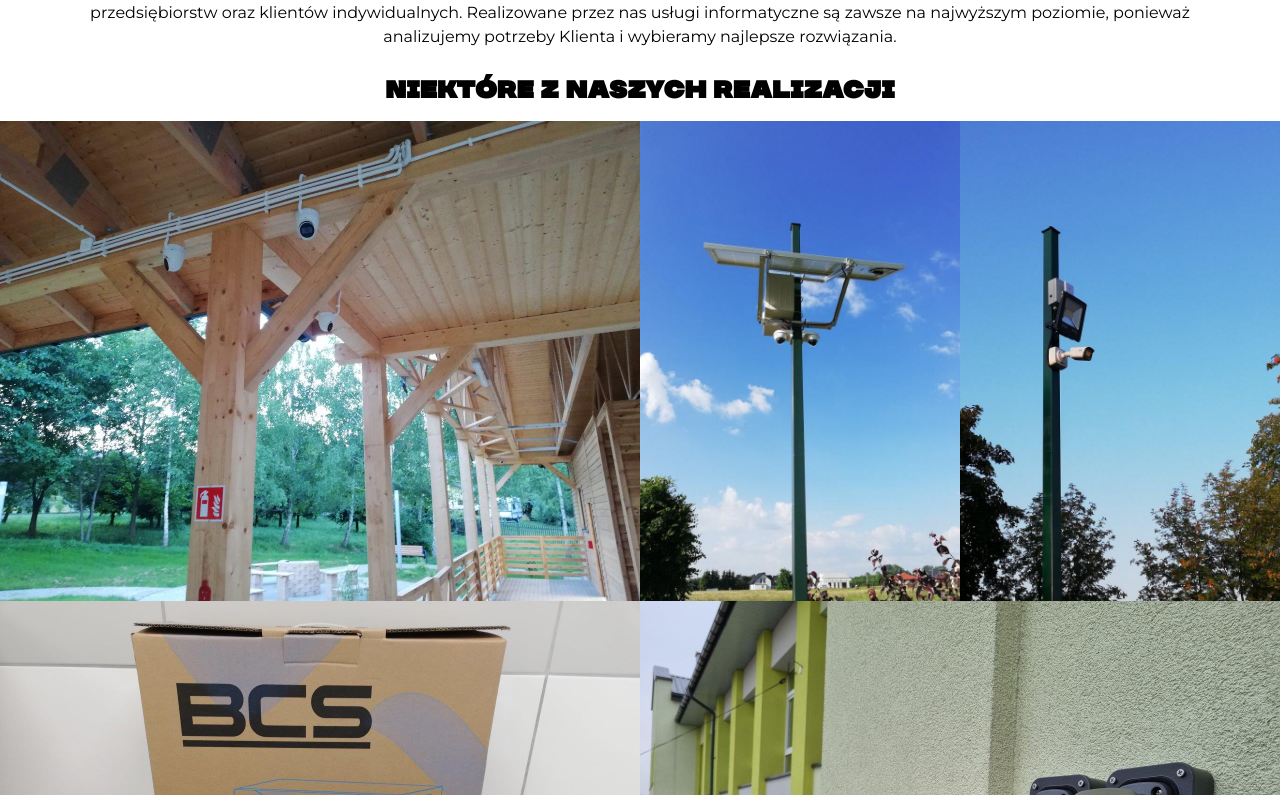
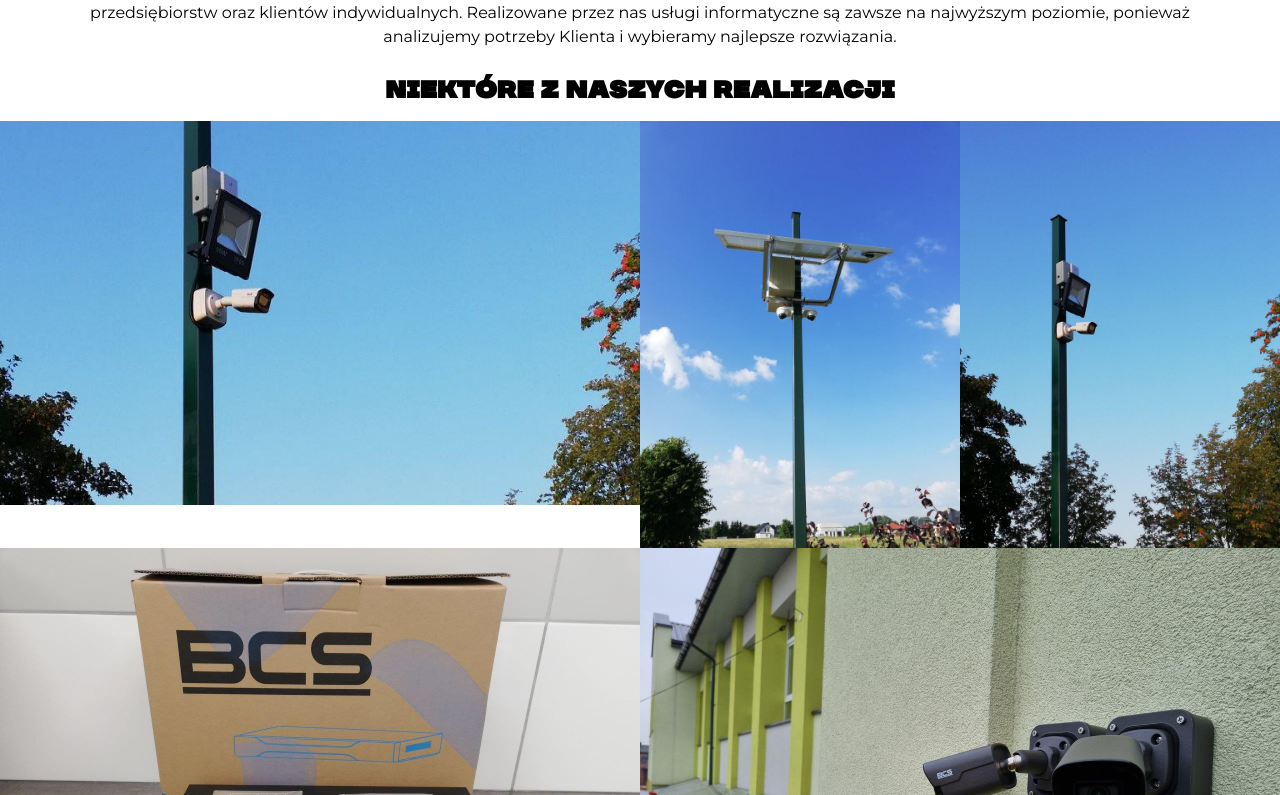
Before and after one commit to Tucznik2/gregnet-plowy, a React (Create React App) app: page / in a window 1280 px wide. Shown: the part 1405-2200 px from the top of the page. Built offline with nearby package versions, Linux system fonts and the light colour scheme.

Commit message:
created component for gallery with basic functionality

```diff
--- a/src/App.css
+++ b/src/App.css
@@ -57,6 +57,14 @@ p {
   .facebook-icon {
     font-size: 40px;
   }
+}
+.fade-in {
+  transition: opacity 1.5s ease;
+}
+
+.fade-out {
+  opacity: 0;
+  transition: opacity 1.5s ease;
 }
 /* header */
 header {
@@ -194,6 +202,7 @@ nav li {
 /* about */
 .about-images {
   width: 100%;
+  transition: opacity ease-in-out 1s;
 }
 @media screen and (min-width: 640px) {
   .about-images {
--- a/src/components/about.js
+++ b/src/components/about.js
@@ -1,9 +1,5 @@
 import { forwardRef } from 'react';
-import Photo1 from '../images/realizations/01.jpg';
-import Photo2 from '../images/realizations/02.jpg';
-import Photo3 from '../images/realizations/03.jpg';
-import Photo4 from '../images/realizations/04.jpg';
-import Photo5 from '../images/realizations/05.jpg';
+import Gallery from './gallery';
 
 function About(props, ref) {
   return (
@@ -22,23 +18,7 @@ function About(props, ref) {
           Niektóre z naszych realizacji
         </h2>
       </div>
-      <div className="about-images w-full grid">
-        <div className="about-img col-span-2">
-          <img src={Photo1} alt="realization-1" />
-        </div>
-        <div className="about-img sm:col-span-2 sm:row-start-2 sm:col-start-3">
-          <img src={Photo2} alt="realization-2" />
-        </div>
-        <div className="about-img">
-          <img src={Photo3} alt="realization-3" />
-        </div>
-        <div className="about-img">
-          <img src={Photo4} alt="realization-4" />
-        </div>
-        <div className="about-img sm:col-span-2">
-          <img src={Photo5} alt="realization-5" />
-        </div>
-      </div>
+      <Gallery />
     </div>
   );
 }
--- /dev/null
+++ b/src/components/gallery.js
@@ -0,0 +1,54 @@
+import { useEffect, useState } from 'react';
+import Photo1 from '../images/realizations/01.jpg';
+import Photo2 from '../images/realizations/02.jpg';
+import Photo3 from '../images/realizations/03.jpg';
+import Photo4 from '../images/realizations/04.jpg';
+import Photo5 from '../images/realizations/05.jpg';
+
+export default function Gallery() {
+  const [fadeProp, setFadeProp] = useState({ fade: 'fade-in' });
+  const [imgIndex, setCurrentIndex] = useState(0);
+  const images = [Photo1, Photo2, Photo3, Photo4, Photo5];
+
+  useEffect(() => {
+    const fadeTimeout = setInterval(() => {
+      fadeProp.fade === 'fade-in'
+        ? setFadeProp({ fade: 'fade-out' })
+        : setFadeProp({ fade: 'fade-in' });
+    }, 2000);
+
+    return () => clearInterval(fadeTimeout);
+  }, [fadeProp]);
+
+  useEffect(() => {
+    const intervalId = setInterval(() => {
+      if (imgIndex === images.length - 1) {
+        setCurrentIndex(0);
+      } else {
+        setCurrentIndex(imgIndex + 1);
+      }
+    }, 2000);
+
+    return () => clearInterval(intervalId);
+  });
+
+  return (
+    <div className="about-images w-full grid">
+      <div className="about-img col-span-2 max-h-96">
+        <img className={fadeProp} src={images[imgIndex]} alt="realization-1" />
+      </div>
+      <div className="about-img sm:col-span-2 sm:row-start-2 sm:col-start-3">
+        <img src={Photo2} alt="realization-2" />
+      </div>
+      <div className="about-img">
+        <img src={Photo3} alt="realization-3" />
+      </div>
+      <div className="about-img">
+        <img src={Photo4} alt="realization-4" />
+      </div>
+      <div className="about-img sm:col-span-2">
+        <img src={Photo5} alt="realization-5" />
+      </div>
+    </div>
+  );
+}
```
